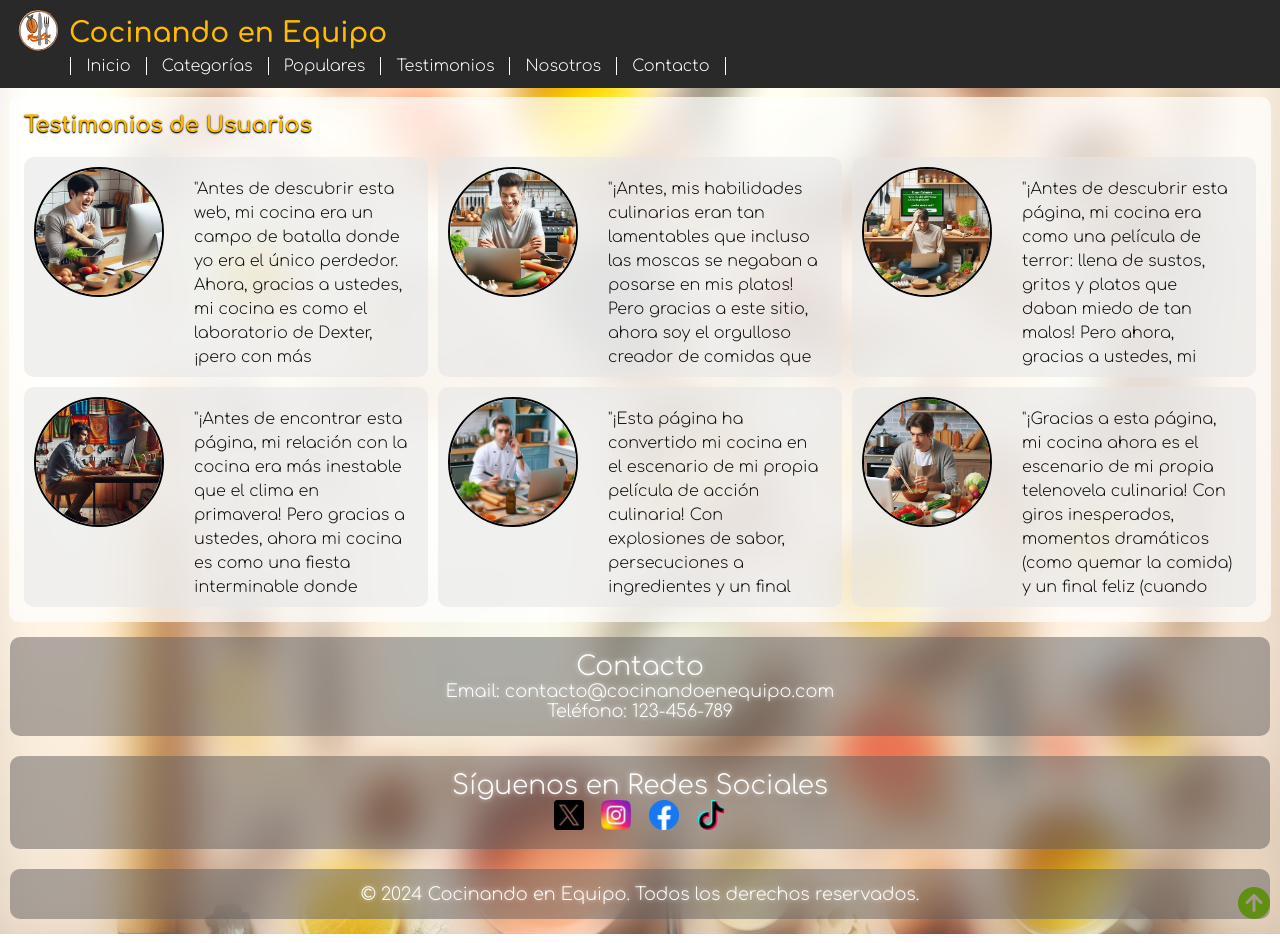
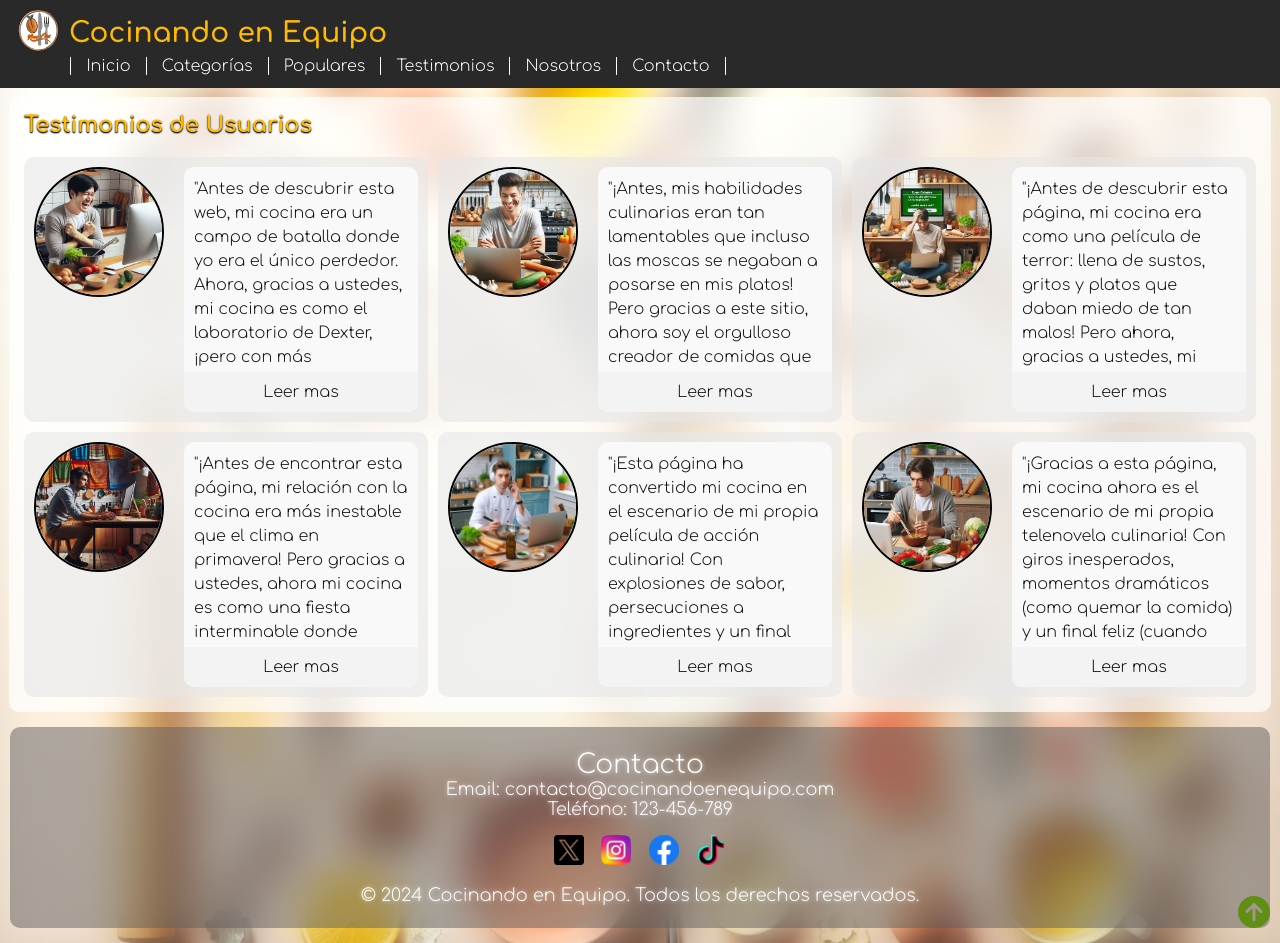
Before and after one commit to pcosta0/CaC-24146-FSPy-TPFront-Grupo2, a plain HTML site: page testimonios.html in a window 1280 px wide. Drawn offline with Linux system fonts and the light colour scheme.

Commit message:
corregir elementos comunes

```diff
--- a/testimonios.html
+++ b/testimonios.html
@@ -60,40 +60,51 @@
         <div class="testimonios-container">
           <div class="testimonial">
             <img src="./static/img/testimonios/test1.jpg" alt="Cliente 1" />
+            <div class="texto">
               <p>
                 "Antes de descubrir esta web, mi cocina era un campo de batalla
                 donde yo era el único perdedor. Ahora, gracias a ustedes, mi
                 cocina es como el laboratorio de Dexter, ¡pero con más
                 ingredientes y menos experimentos explosivos! ¡Gracias por
-              convertir mis desastres culinarios en comidas comestibles! - Pablo
-              López, Ciudad de Buenos Aires, Argentina."
+                convertir mis desastres culinarios en comidas comestibles! -
+                Pablo López, Ciudad de Buenos Aires, Argentina."
               </p>
+              <p class="leer-mas"><a href="#" class="button">Leer mas</a></p>
+            </div>
           </div>
           <div class="testimonial">
             <img src="./static/img/testimonios/test2.jpg" alt="Cliente 2" />
+            <div class="texto">
               <p>
                 "¡Antes, mis habilidades culinarias eran tan lamentables que
                 incluso las moscas se negaban a posarse en mis platos! Pero
                 gracias a este sitio, ahora soy el orgulloso creador de comidas
-              que harían llorar de emoción a Gordon Ramsay (o al menos de risa).
-              ¡Gracias por enseñarme que la cocina puede ser divertida, incluso
-              cuando tus platos parecen aliens de otro planeta! - S. Dubois,
-              París, Francia."
+                que harían llorar de emoción a Gordon Ramsay (o al menos de
+                risa). ¡Gracias por enseñarme que la cocina puede ser divertida,
+                incluso cuando tus platos parecen aliens de otro planeta! - S.
+                Dubois, París, Francia."
               </p>
+              <p class="leer-mas"><a href="#" class="button">Leer mas</a></p>
+            </div>
           </div>
           <div class="testimonial">
             <img src="./static/img/testimonios/test3.jpg" alt="Cliente 3" />
+            <div class="texto">
               <p>
-              "¡Antes de descubrir esta página, mi cocina era como una película
-              de terror: llena de sustos, gritos y platos que daban miedo de tan
-              malos! Pero ahora, gracias a ustedes, mi cocina es más como una
-              comedia romántica: llena de risas, amor por la comida y finales
-              felices (cuando todos se chupan los dedos). ¡Gracias por salvarme
-              de la pesadilla culinaria! - Manuel Gutiérrez, Barcelona, España."
+                "¡Antes de descubrir esta página, mi cocina era como una
+                película de terror: llena de sustos, gritos y platos que daban
+                miedo de tan malos! Pero ahora, gracias a ustedes, mi cocina es
+                más como una comedia romántica: llena de risas, amor por la
+                comida y finales felices (cuando todos se chupan los dedos).
+                ¡Gracias por salvarme de la pesadilla culinaria! - Manuel
+                Gutiérrez, Barcelona, España."
               </p>
+              <p class="leer-mas"><a href="#" class="button">Leer mas</a></p>
+            </div>
           </div>
           <div class="testimonial">
             <img src="./static/img/testimonios/test4.jpg" alt="Cliente 4" />
+            <div class="texto">
               <p>
                 "¡Antes de encontrar esta página, mi relación con la cocina era
                 más inestable que el clima en primavera! Pero gracias a ustedes,
@@ -102,28 +113,37 @@
                 desafíos culinarios en una experiencia divertida y deliciosa! -
                 Carlos Santos, São Paulo, Brasil."
               </p>
+              <p class="leer-mas"><a href="#" class="button">Leer mas</a></p>
+            </div>
           </div>
           <div class="testimonial">
             <img src="./static/img/testimonios/test5.jpg" alt="Cliente 5" />
+            <div class="texto">
               <p>
-              "¡Esta página ha convertido mi cocina en el escenario de mi propia
-              película de acción culinaria! Con explosiones de sabor,
-              persecuciones a ingredientes y un final emocionante (cuando todos
-              devoran mis platos como si fueran superhéroes hambrientos).
-              ¡Gracias por hacer de mi cocina el set de filmación más
-              emocionante! - Andres López, Ciudad de Guatemala, Guatemala.
+                "¡Esta página ha convertido mi cocina en el escenario de mi
+                propia película de acción culinaria! Con explosiones de sabor,
+                persecuciones a ingredientes y un final emocionante (cuando
+                todos devoran mis platos como si fueran superhéroes
+                hambrientos). ¡Gracias por hacer de mi cocina el set de
+                filmación más emocionante! - Andres López, Ciudad de Guatemala,
+                Guatemala.
               </p>
+              <p class="leer-mas"><a href="#" class="button">Leer mas</a></p>
+            </div>
           </div>
           <div class="testimonial">
             <img src="./static/img/testimonios/test6.jpg" alt="Cliente 6" />
+            <div class="texto">
               <p>
                 "¡Gracias a esta página, mi cocina ahora es el escenario de mi
                 propia telenovela culinaria! Con giros inesperados, momentos
-              dramáticos (como quemar la comida) y un final feliz (cuando todos
-              disfrutan de mis platos). ¡Gracias por convertir mis desventuras
-              culinarias en una comedia digna de Netflix! - Sergio Ramirez,
-              Bogotá, Colombia.
+                dramáticos (como quemar la comida) y un final feliz (cuando
+                todos disfrutan de mis platos). ¡Gracias por convertir mis
+                desventuras culinarias en una comedia digna de Netflix! - Sergio
+                Ramirez, Bogotá, Colombia.
               </p>
+              <p class="leer-mas"><a href="#" class="button">Leer mas</a></p>
+            </div>
           </div>
         </div>
       </section>
@@ -131,16 +151,15 @@
 
     <footer>
       <section class="grid-footer section-footer">
-        <div class="grid-item contacto">
+        <div class="grid-item contacto redes-sociales">
+          <div>
             <h2>Contacto</h2>
             <a href="mailto:contacto@cocinandoenequipo.com"
               >Email: contacto@cocinandoenequipo.com</a
             >
             <p><a href="tel:123456789">Teléfono: 123-456-789</a></p>
           </div>
-
-        <div class="grid-item redes-sociales">
-          <h2>Síguenos en Redes Sociales</h2>
+          <div>
             <!-- Enlaces a redes sociales -->
             <a href="#"
               ><img src="static/img/iconSN/twitter.png" alt="Twitter"
@@ -155,10 +174,14 @@
               ><img src="static/img/iconSN/tik-tok.png" alt="TikTok"
             /></a>
           </div>
-        <div class="grid-item derechos">
-          <p>&copy; 2024 Cocinando en Equipo. Todos los derechos reservados.</p>
+          <div>
+            <p>
+              &copy; 2024 Cocinando en Equipo. Todos los derechos reservados.
+            </p>
+          </div>
         </div>
       </section>
     </footer>
+
   </body>
 </html>
```
Also changed, not shown: index.html (+11 -7 lines), quienesomos.html (+8 -6 lines). Lines whose indentation alone changed are shown as unchanged.
